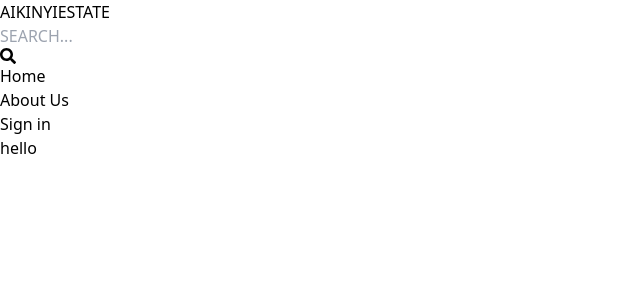
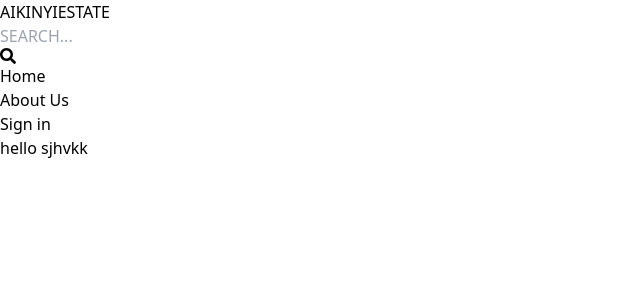
Before and after one commit to ismailgraphix/Aikinyi-Estate, a React (Vite) app in the folder client/: page / in a window 1280 px wide. Shown: the top 300 px of the page, without its empty margins (0-640 px from the left). Built offline with nearby package versions, Linux system fonts and the light colour scheme.

Commit message:
test commit

```diff
--- a/client/src/pages/Home.jsx
+++ b/client/src/pages/Home.jsx
@@ -3,7 +3,7 @@
 export default function Home() {
   return (
     <div>
-      <h1>hello</h1>
+      <h1>hello sjhvkk</h1>
     </div>
   )
 }
--- a/client/src/pages/SignIn.jsx
+++ b/client/src/pages/SignIn.jsx
@@ -3,7 +3,7 @@
 export default function SignIn() {
   return (
     <div>
-
+      vhdhvvxvk,sfhxkdvgjdgvxb
     </div>
   )
 }
```
Also changed, not shown: 1 other file (tests, documents, lock files or other folders).
